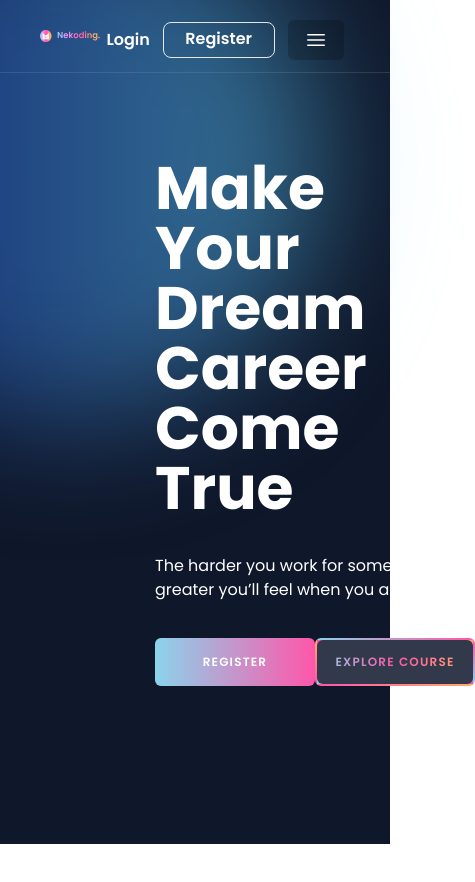
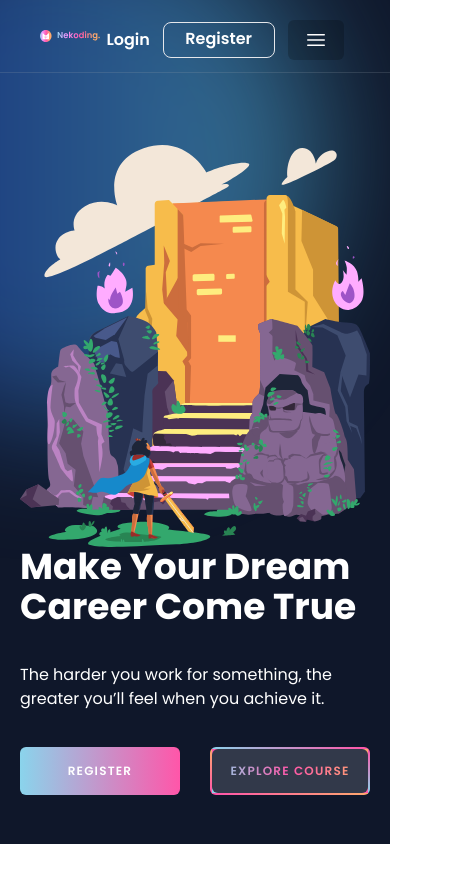
Before and after one commit to DzunN86/nekoding, a Next.js app in the folder frontend/: page / in a window 390 px wide. Shown: the top 882 px of the page, 475 px wide, since content can reach past the window. Built offline with nearby package versions, Linux system fonts and the light colour scheme.

Commit message:
Update Hero

```diff
--- a/frontend/src/components/Hero.tsx
+++ b/frontend/src/components/Hero.tsx
@@ -2,10 +2,10 @@ import Image from "next/image";
 
 export default function Hero() {
   return (
-    <div className="relative flex h-screen w-full items-center justify-center font-poppins">
-      <div className="flex w-full items-center justify-between px-[155px]">
+    <div className="relative flex h-screen w-full items-center justify-center  font-poppins sm:flex-wrap">
+      <div className="flex w-full flex-col-reverse items-center  justify-between px-5 sm:px-4 md:flex-row md:px-10 lg:px-10 xl:px-[155px]">
         <div className="flex flex-col">
-          <div className="mb-9 max-w-xl text-6xl font-bold text-white">
+          <div className="mb-9 max-w-xl text-4xl font-bold text-white md:text-5xl lg:text-5xl xl:text-6xl">
             Make Your Dream Career Come True
           </div>
           <div className="mb-9 max-w-sm text-base text-white">
@@ -27,7 +27,7 @@ export default function Hero() {
             </div>
           </div>
         </div>
-        <div className="mt-24 text-2xl font-semibold text-white">
+        <div className="lg:mt-18 mt-24 text-2xl font-semibold text-white">
           <Image
             src="/assets/Illustration.svg"
             alt="Nekoding Logo"
```
